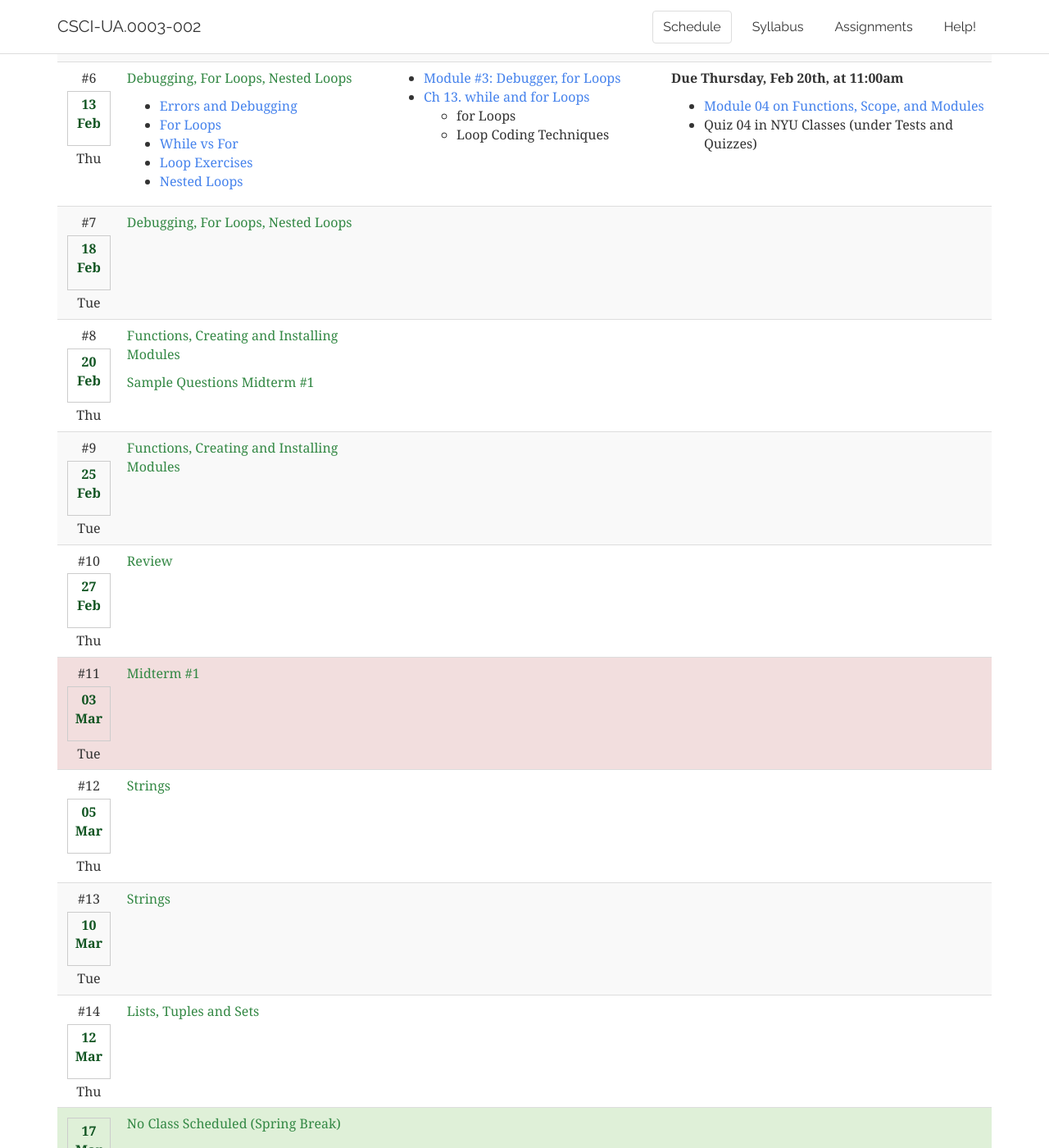
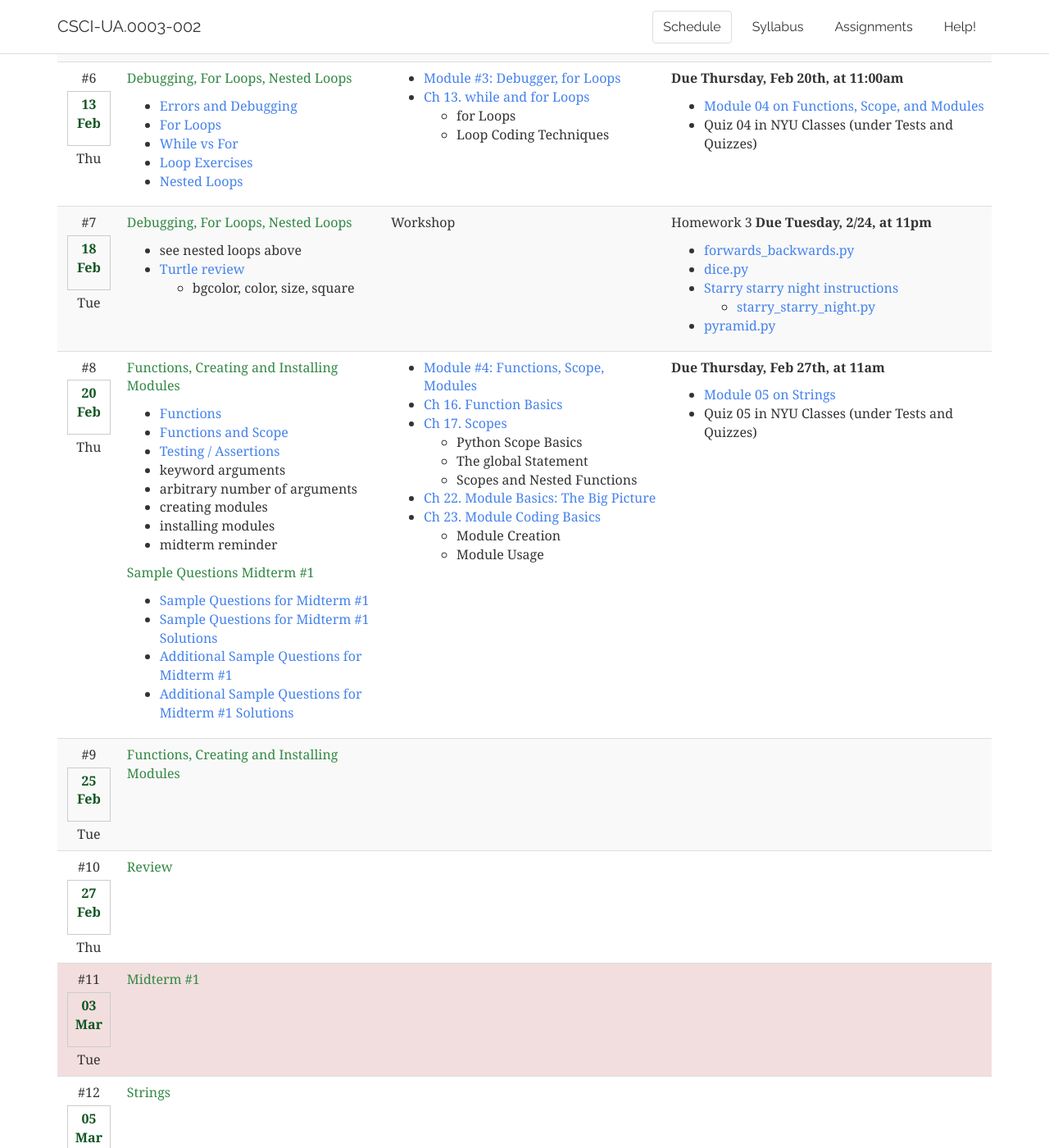
Before and after one commit to foureyes/csci-ua.0003-spring2020-002, a Jekyll site: the page built from index.markdown, in a window 1280 px wide and 1400 px high, scrolled down 1628 px. Shown: the whole window at 82% size. Built offline with Jekyll 4.4.1, drawn with Linux system fonts in a browser that asks for light colours.

Commit message:
add next hw

```diff
--- a/_data/schedule.csv
+++ b/_data/schedule.csv
@@ -126,7 +126,7 @@
 * step over",,,"* most students were actually ok
 * ...but the ones that were very far off!
 * pycharm debugger is better than idle; need to get better at figuring out modes / switching from running one file to another"
-y,workshop,7,18-Feb ,Tue,"Debugging, For Loops, Nested Loops
+,workshop,7,18-Feb ,Tue,"Debugging, For Loops, Nested Loops
 
 * see nested loops above
 * [Turtle review](slides/turtle/turtle-more.html)
@@ -137,7 +137,7 @@
 * [Starry starry night instructions](assignments/hw03/starry_starry_night.html)
   * [starry_starry_night.py](assignments/hw03/starry_starry_night.py)
 * [pyramid.py](assignments/hw03/pyramid.py)",* higher level turtle?,,* higher level turtle is in slides only,
-y,lecture,8,20-Feb ,Thu,"Functions, Creating and Installing Modules
+,lecture,8,20-Feb ,Thu,"Functions, Creating and Installing Modules
 
 * [Functions](slides/04/functions-return.html)
 * [Functions and Scope](slides/04/scope.html)
```
Also changed, not shown: index.markdown (+0 -7 lines).
